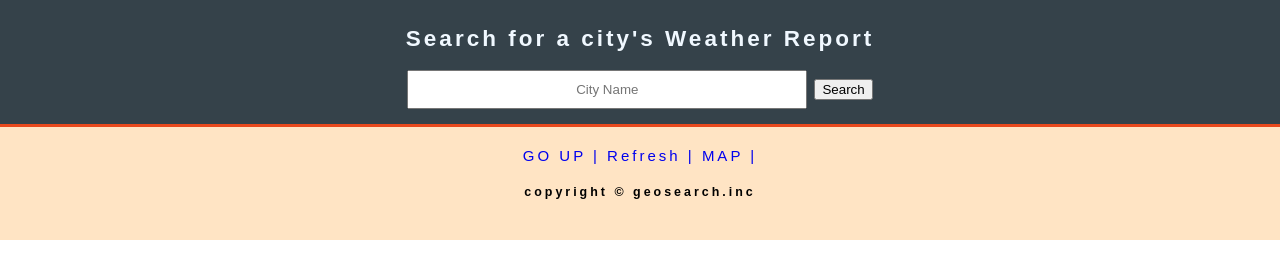
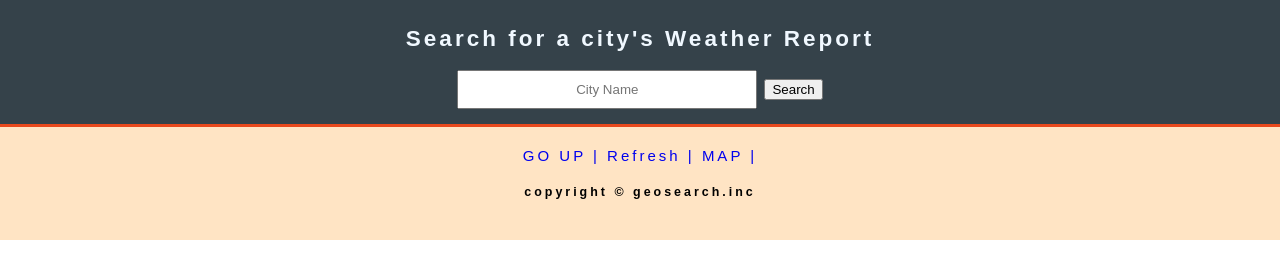
Before and after one commit to onyinye91/Geo-search_project, a website: page index.html in a window 1280 px wide. Shown: the part 468-746 px from the top of the page. Drawn offline with Linux system fonts and the light colour scheme.

Commit message:
update index.css

```diff
--- a/index.css
+++ b/index.css
@@ -58,7 +58,8 @@ h2{
 
 #myInput{
     text-align: center;
-    width: 400px;
+    width: 300px;
+    min-width: 100px;
     height: auto;
     padding: 10px;
 }
```
